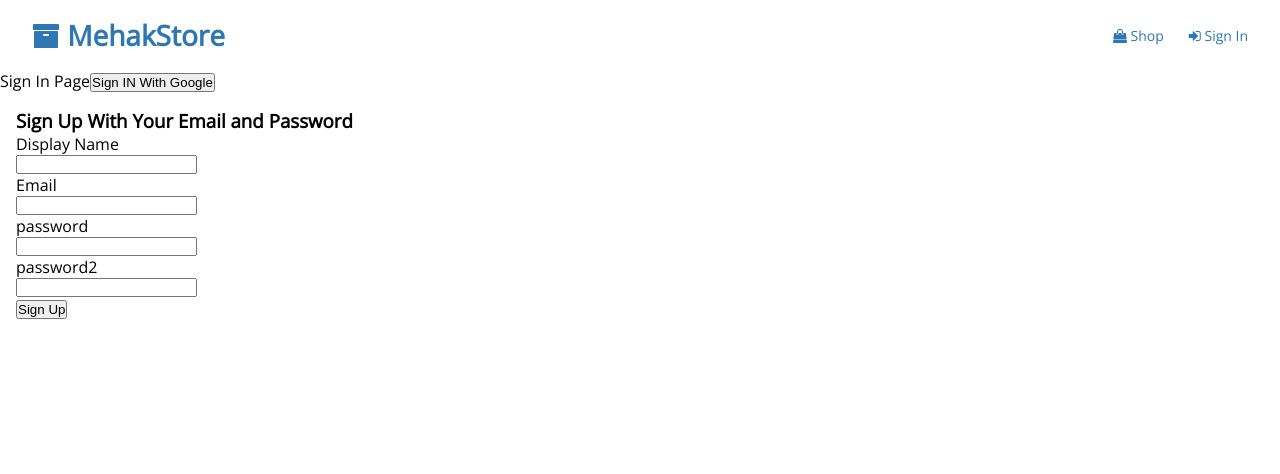
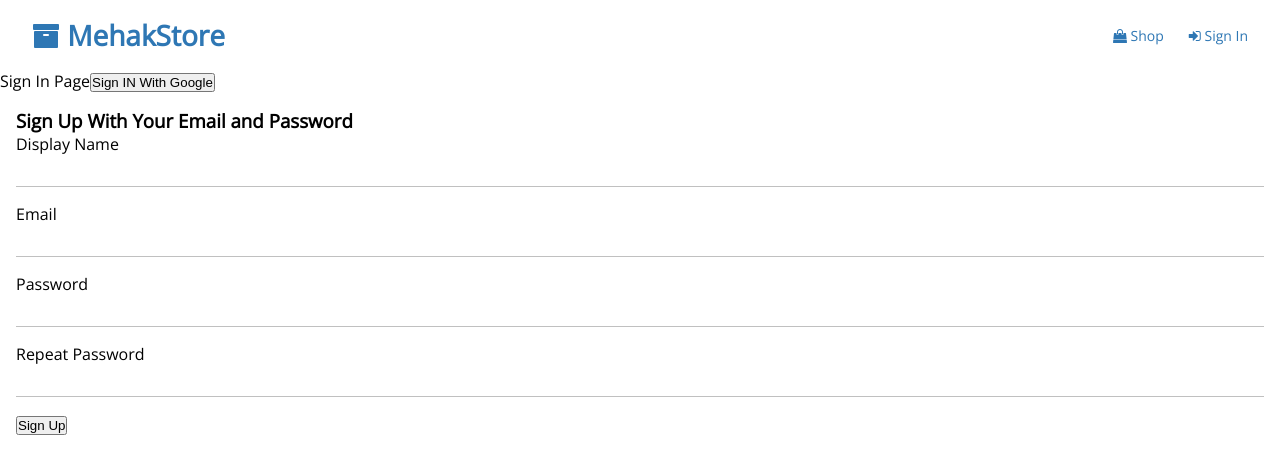
Before and after one commit to MazanLabeeb/MehakStore, a React (Create React App) app: page /sign-in in a window 1280 px wide. Shown: the top 474 px of the page. Built offline with nearby package versions, Linux system fonts and the light colour scheme.

Commit message:
Lesson 82

```diff
--- a/src/Components/form-input/form-input.component.jsx
+++ b/src/Components/form-input/form-input.component.jsx
@@ -1,10 +1,11 @@
+import "./form-input.style.scss";
 
 const FormInput = ({label, ...formProps}) => {
 
     return (
         <div>
             <label htmlFor={formProps.name}>{label}</label>
-            <input {...formProps} required />
+            <input {...formProps} className={"inputField"}   />
         </div>
     );
 }
--- a/src/Components/form-input/form-input.style.scss
+++ b/src/Components/form-input/form-input.style.scss
@@ -0,0 +1,19 @@
+@import "./../../globals";
+.inputField{
+    padding: 8px 16px 8px 16px;
+    margin-bottom: 16px;
+    width: 100%;
+    border: none;
+    border-bottom: 1px solid silver;
+    outline: none;
+
+    &:focus, &:hover{
+        border-bottom: 1px solid $primary;
+    }
+}
+label{
+    cursor: pointer;
+    &:hover{
+        color: $primary
+    }
+}
--- a/src/Components/sign-up-form/sign-up-form.component.jsx
+++ b/src/Components/sign-up-form/sign-up-form.component.jsx
@@ -7,13 +7,13 @@ import FormInput from "../form-input/form-input.component";
 const defaultFormFields = {
     displayName: "",
     email: "",
-    password:"",
-    password2:""
+    password: "",
+    password2: ""
 }
 
-const SignUpForm = () =>{
+const SignUpForm = () => {
     const [formFields, setFormFields] = useState(defaultFormFields);
-    const {displayName , email, password, password2} = formFields;
+    const { displayName, email, password, password2 } = formFields;
     // console.log(formFields);
 
     const formHandler = (event) => {
@@ -23,32 +23,41 @@ const SignUpForm = () =>{
         })
     }
 
-    const resetFormFields = () =>{
+    const resetFormFields = () => {
         setFormFields(defaultFormFields);
     }
 
     const submitHandler = async (event) => {
         event.preventDefault();
-        if(password != password2){
+        if (password != password2) {
             alert("Passwords do not match");
             return;
         }
 
-        try{
-            const {user} = await createAuthUserWithEmailAndPassword(
+        let submit = document.getElementById("submit");
+        submit.disabled = true;
+
+        try {
+            const { user } = await createAuthUserWithEmailAndPassword(
                 email,
                 password
             );
-            await createUserDocumentFromAuth(user, {displayName});
+            await createUserDocumentFromAuth(user, { displayName });
             resetFormFields();
+            alert("Account created successfully!");
+        } catch (e) {
+            if (e.code === "auth/email-already-in-use") {
+                alert("Cannot create user, email is already in use");
+                submit.disabled = false;
 
+            } else if (e.code === "auth/weak-password") {
+                alert("Please choose a strong password!");
+                submit.disabled = false;
 
-            console.log(user);
-        }catch( e ){
-            if(e.code === "auth/email-already-in-use"){
-                alert("Cannot create user, email is already in use");
             }
             console.log("User creation encountered an error", e);
+            submit.disabled = false;
+
         }
     }
 
@@ -56,12 +65,12 @@ const SignUpForm = () =>{
         <div className="signup-form">
             <h3>Sign Up With Your Email and Password</h3>
             <form onSubmit={submitHandler}>
-                <FormInput type = {"text"} label={"Display Name"}   onChange={formHandler} value={displayName} name={"displayName"} />
-                <FormInput type = {"email"} label={"Email"}   onChange={formHandler} value={email} name={"email"} />
-                <FormInput type = {"password"} label={"password"}  onChange={formHandler} value={password} name={"password"} />
-                <FormInput type = {"password"} label={"password2"}   onChange={formHandler} value={password2} name={"password2"} />
+                <FormInput type={"text"} label={"Display Name"} onChange={formHandler} value={displayName} name={"displayName"} id={"displayName"} autoComplete="off" required={true} />
+                <FormInput type={"email"} label={"Email"} onChange={formHandler} value={email} name={"email"} id={"email"} autoComplete="off" required={true} />
+                <FormInput type={"password"} label={"Password"} onChange={formHandler} value={password} name={"password"} id={"password"} autoComplete="off" required={true} />
+                <FormInput type={"password"} label={"Repeat Password"} onChange={formHandler} value={password2} name={"password2"} id={"password2"} autoComplete="off" required={true} />
 
-                <button type="submit">Sign Up</button>
+                <button id="submit" type="submit">Sign Up</button>
             </form>
         </div>
     )
```
